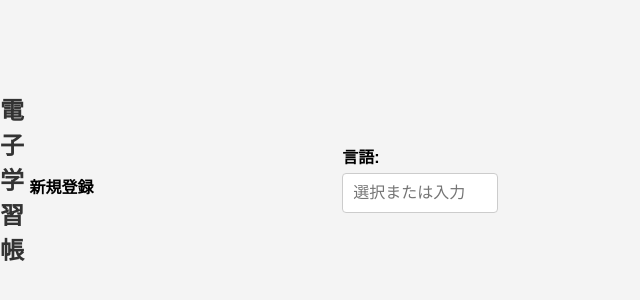
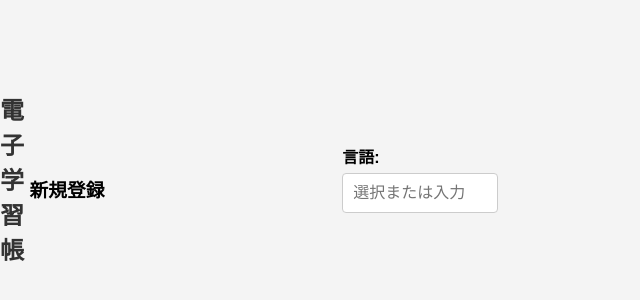
Before and after one commit to sin1227488801/RemindCodeTyping, a plain HTML site: page Rct/notebook.html in a window 1280 px wide. Shown: the part 212-512 px from the top of the page, 0-640 px from the left. Drawn offline with Linux system fonts and the light colour scheme.

Commit message:
[edit]新規登録表示をh3タグに変更

```diff
--- a/Rct/notebook.html
+++ b/Rct/notebook.html
@@ -5,7 +5,7 @@
 <body>
     <h2>電子学習帳</h2>
     <div class="main">
-        <label>新規登録</label>
+        <h3>新規登録</h3>
     </div>
     <div class="main">
         <div class="box-left">
```
